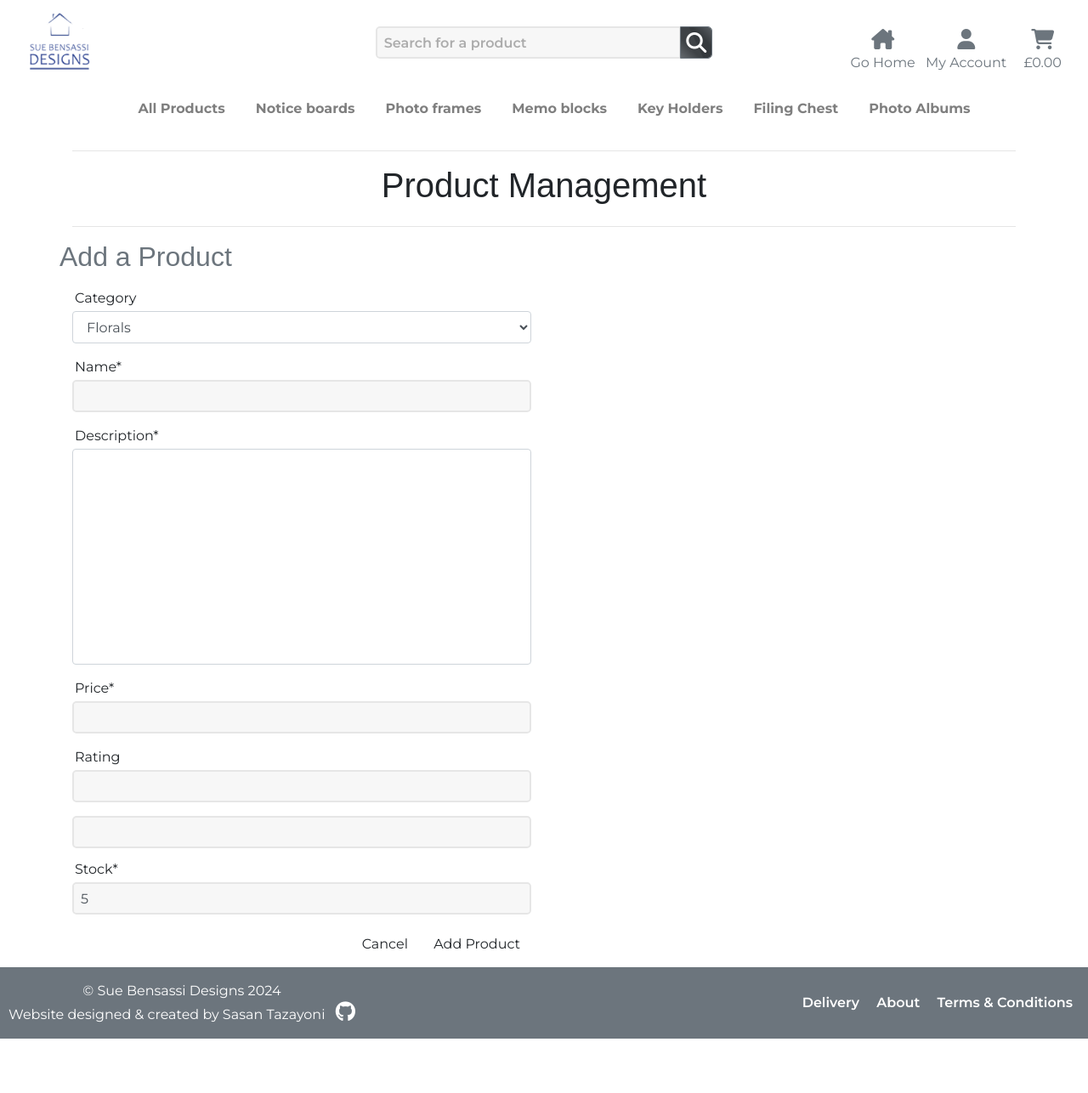
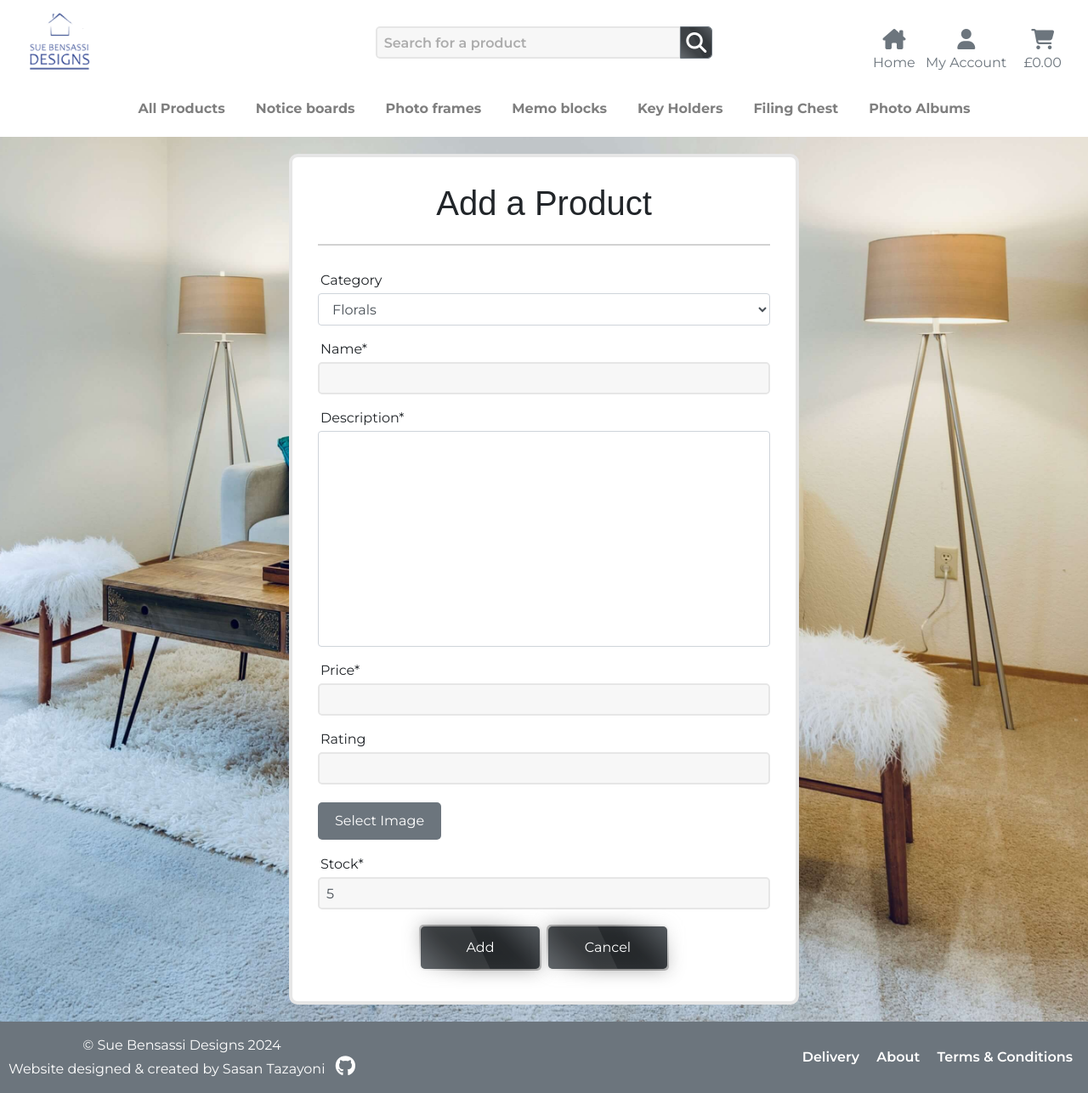
Before and after one commit to SasanTazayoni/Sue-bensassi-designs-CI-PP5, a Django app: page /products/add/ in a window 1280 px wide. Shown: the whole page at 85% size. Before the commit the page ends 1222 px from the top, so only its background shows below. Run offline with Django 4.2, Linux system fonts and the light colour scheme; the visitor is signed in with stand-in values (Sample User, id 1); data comes from the database, SQL or seed files in the repository; some libraries are stand-ins or nearby versions; some web fonts are replaced.

Commit message:
Update Add/Edit product templates with styles

```diff
--- a/products/forms.py
+++ b/products/forms.py
@@ -1,4 +1,5 @@
 from django import forms
+from .widgets import CustomClearableFileInput
 from .models import Product, Category
 
 
@@ -8,6 +9,12 @@ class ProductForm(forms.ModelForm):
         model = Product
         fields = '__all__'
 
+    image = forms.ImageField(
+                label='Image',
+                required=False,
+                widget=CustomClearableFileInput
+            )
+
     def __init__(self, *args, **kwargs):
         super().__init__(*args, **kwargs)
         categories = Category.objects.all()
--- a/products/templates/products/add_product.html
+++ b/products/templates/products/add_product.html
@@ -1,25 +1,17 @@
 {% extends 'base.html' %}
 {% load static %}
 
-{% block extra_title %}- Product Management{% endblock %}
+{% block extra_title %}- Product Management{% endblock extra_title %}
 
 {% block content %}
-
-<main>
-    <div class="container top-container" data-top-block>
-        <div class="row">
-            <div class="col">
-                <hr>
-                <h1 class="mb-4 text-center">Product Management</h1>
-                <hr>
-            </div>
-        </div>
-        <div class="row">
-            <h2 class="text-muted">Add a Product</h2>
-        </div>
-        <div class="row">
-            <div class="col-12 col-md-6">
-                <form method="POST" action="{% url 'add_product' %}" class="form mb-2" enctype="multipart/form-data">
+<main class="background">
+    <div class="container top-container d-flex justify-content-center align-items-center" data-top-block>
+        <div class="card form-container product-form">
+            <header class="text-center">
+                <h1>Add a Product</h1>
+            </header>
+            <hr class="divider">
+            <form method="POST" action="{% url 'add_product' %}" class="form mb-2 flex-column" enctype="multipart/form-data">
                 {% csrf_token %}
                 {% for field in form %}
                     {% if field.name != 'image' %}
@@ -28,12 +20,17 @@
                         {{ field }}
                     {% endif %}
                 {% endfor %}
-                    <div class="text-right">
-                        <a class="btn btn-outline-black" href="{% url 'products' %}">Cancel</a>
-                        <button class="btn btn-black" type="submit">Add Product</button>
+                <div class="text-center btn-container">
+                    <button class="button btn-secondary btn-lg px-2" type="submit">
+                        <i></i><i></i>
+                        <span>Add</span>
+                    </button>
+                    <a class="button btn-secondary btn-lg px-2" href="{% url 'products' %}">
+                        <i></i><i></i>
+                        <span>Cancel</span>
+                    </a>
                 </div>
             </form>
-            </div>
         </div>
     </div>
 
@@ -43,3 +40,13 @@
     </a>
 </main>
 {% endblock %}
+
+{% block postloadjs %}
+    {{ block.super }}
+    <script>
+        $('#new-image').change(function() {
+            const file = $('#new-image')[0].files[0];
+            $('#filename').text(`Image will be set to: ${file.name}`);
+        });
+    </script>
+{% endblock %}
--- a/static/css/styles.css
+++ b/static/css/styles.css
@@ -936,8 +936,13 @@ footer a:hover {
 .btn-file {
     position: relative;
     overflow: hidden;
-    background-color: #000;
+    background-color: var(--color-primary);
+    border-radius: 5px;
     color: #fff;
+    padding: 10px 20px;
+    transition: all 0.3s;
+    margin: 5px 0;
+    display: inline-block;
 }
 
 .btn-file input[id="new-image"] {
@@ -949,11 +954,12 @@ footer a:hover {
     min-height: 100%;
     opacity: 0;
     cursor: pointer;
+    margin: 10px 0;
 }
 
 .btn-file:hover,
 .btn-file:focus {
-    background-color: var(--color-primary);
+    background-color: #000;
     color: #fff;
 }
 
@@ -967,3 +973,7 @@ footer a:hover {
     border-color: #dc3545;
     border-radius: 0;
 }
+
+#filename {
+    margin: 5px 0;
+}
--- a/templates/base.html
+++ b/templates/base.html
@@ -68,7 +68,7 @@
             <a href="{% url 'home' %}" class="text-decoration-none navbar-link">
               <div class="text-center">
                 <div class="nav-icon"><i class="fa-solid fa-house-chimney"></i></div>
-                <p class="my-0">Go Home</p>
+                <p class="my-0">Home</p>
               </div>
             </a>
           </li>
--- a/templates/includes/mobile-top-header.html
+++ b/templates/includes/mobile-top-header.html
@@ -25,7 +25,7 @@
         <a href="{% url 'home' %}" class="text-black text-decoration-none d-block d-lg-none navbar-link">
             <div class="text-center">
             <div class="nav-icon"><i class="fa-solid fa-house-chimney"></i></div>
-            <p class="my-0 nav-icon-text">Go Home</p>
+            <p class="my-0 nav-icon-text">Home</p>
             </div>
         </a>
     </li>
```
Also changed, not shown: products/templates/products/custom_widget_templates/custom_clearable_file_input.html (added, +17 -0 lines), products/templates/products/edit_product.html (+28 -20 lines), products/widgets.py (added, +9 -0 lines). Lines whose indentation alone changed are shown as unchanged.
